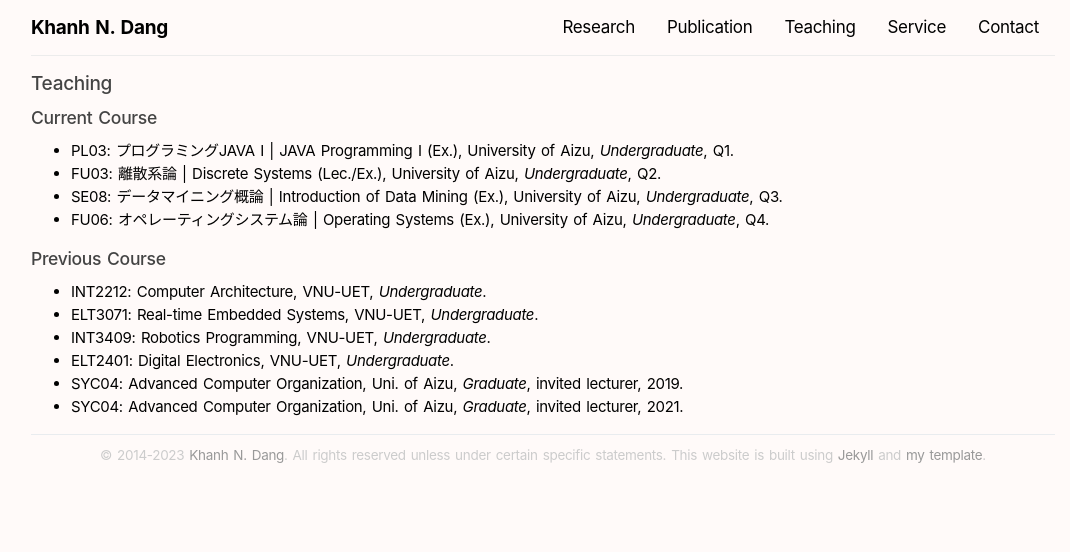
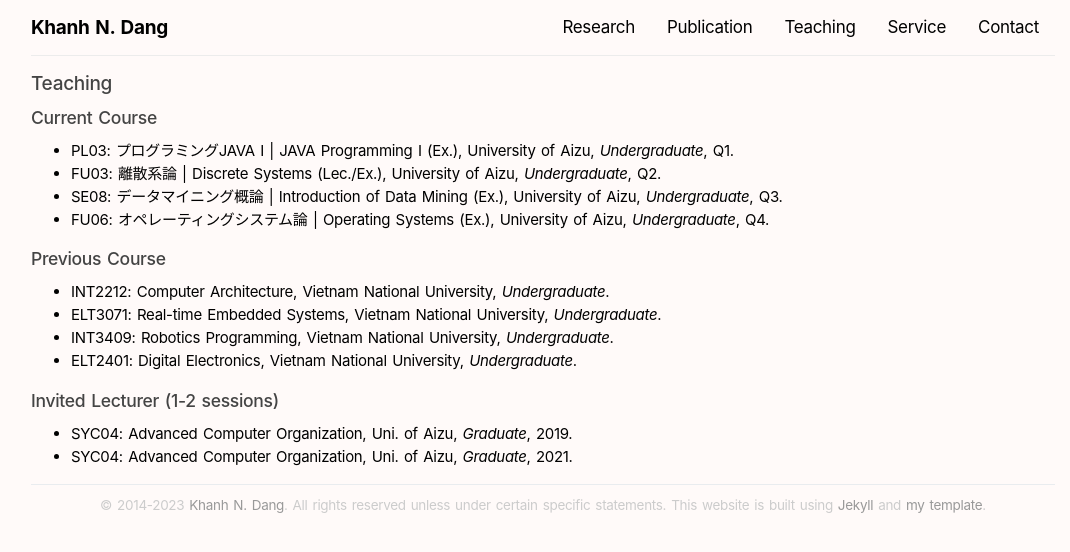
Before and after one commit to khanhdang/minimal-page, a Jekyll site: the page built from teaching.md, in a window 1280 px wide. Shown: the top 552 px of the page, without its empty margins (97-1167 px from the left). Built offline with Jekyll 4.4.1, drawn with Linux system fonts in a browser that asks for light colours.

Commit message:
Update teaching.md

```diff
--- a/teaching.md
+++ b/teaching.md
@@ -14,9 +14,11 @@ title: Teaching
 
 ## Previous Course
 
-- INT2212: Computer Architecture, VNU-UET, *Undergraduate*.
-- ELT3071: Real-time Embedded Systems, VNU-UET, *Undergraduate*.
-- INT3409: Robotics Programming, VNU-UET, *Undergraduate*.
-- ELT2401: Digital Electronics, VNU-UET, *Undergraduate*.
-- SYC04: Advanced Computer Organization, Uni. of Aizu, *Graduate*, invited lecturer, 2019.
-- SYC04: Advanced Computer Organization, Uni. of Aizu, *Graduate*, invited lecturer, 2021.
+- INT2212: Computer Architecture, Vietnam National University, *Undergraduate*.
+- ELT3071: Real-time Embedded Systems, Vietnam National University, *Undergraduate*.
+- INT3409: Robotics Programming, Vietnam National University, *Undergraduate*.
+- ELT2401: Digital Electronics, Vietnam National University, *Undergraduate*.
+
+## Invited Lecturer (1-2 sessions)
+- SYC04: Advanced Computer Organization, Uni. of Aizu, *Graduate*, 2019.
+- SYC04: Advanced Computer Organization, Uni. of Aizu, *Graduate*, 2021.
```
